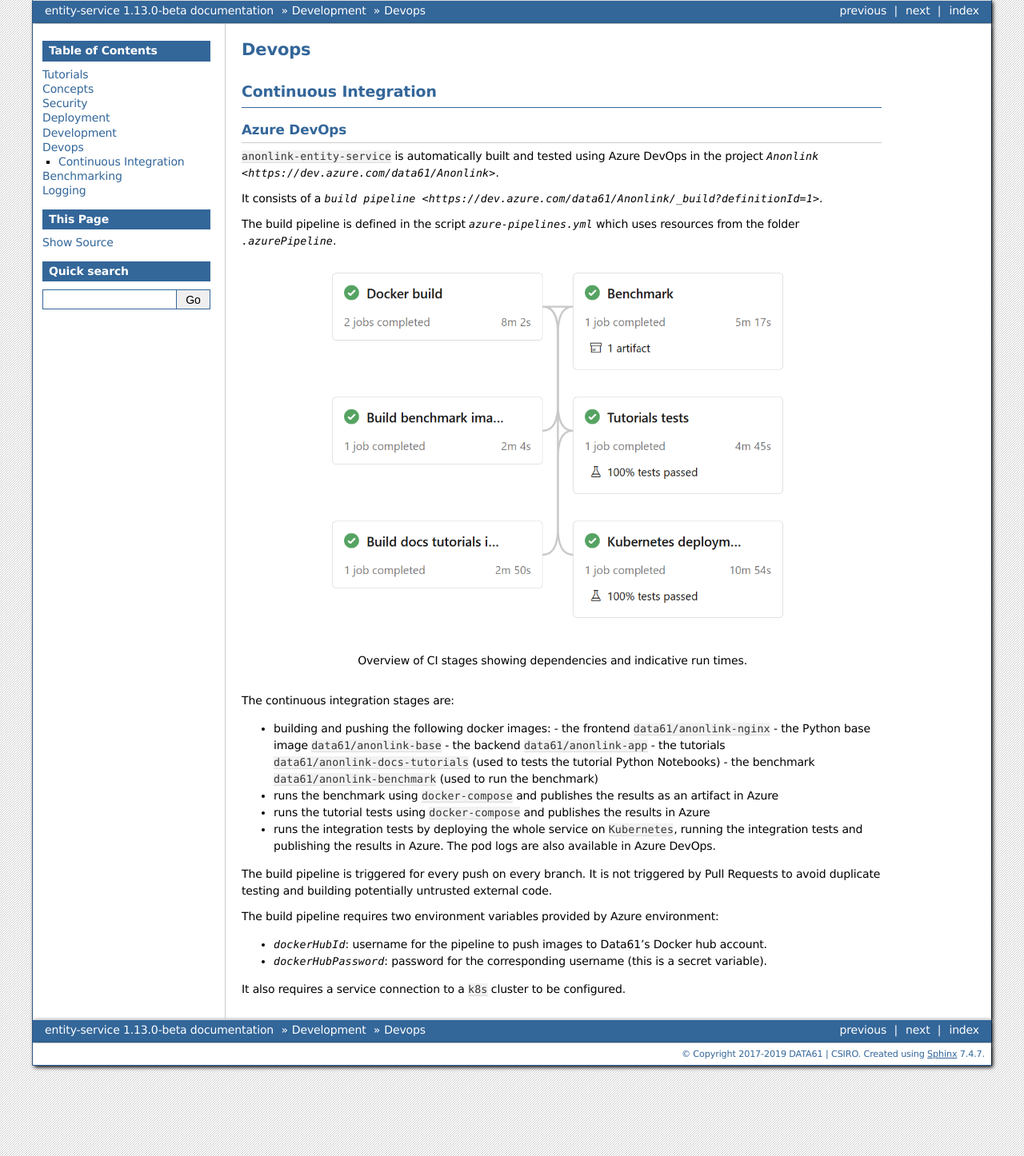
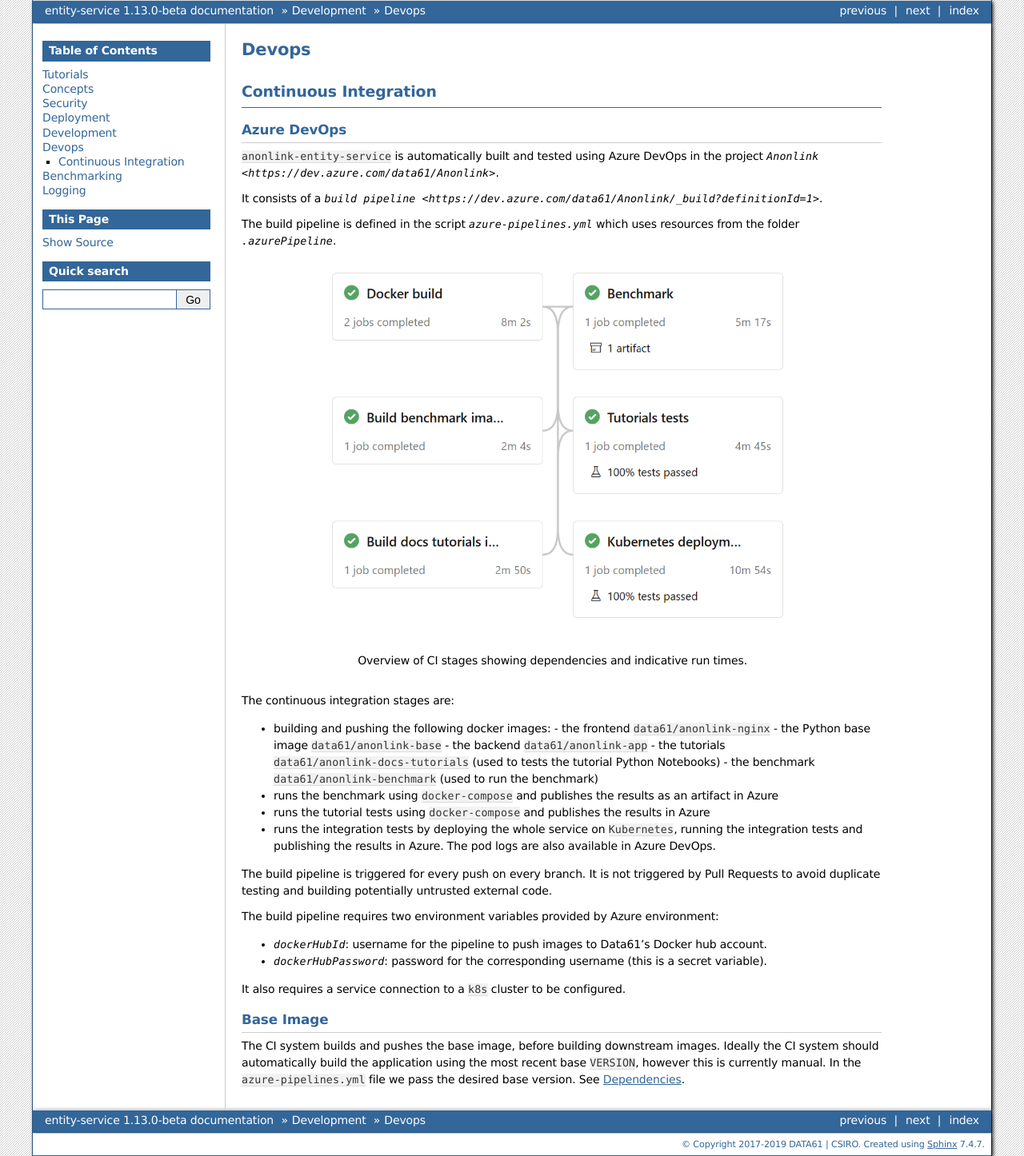
Before and after one commit to data61/anonlink-entity-service, a Sphinx documentation site: the page built from docs/devops.rst, in a window 1280 px wide. Shown: the whole page at 80% size. Built offline with Sphinx 7.4.7, drawn with Linux system fonts in a browser that asks for light colours; formulas are drawn with MathJax 3.

Commit message:
Update devops docs

```diff
--- a/docs/development.rst
+++ b/docs/development.rst
@@ -36,6 +36,8 @@
 one machine - by default all cores will be used for computing similarity
 scores and encrypting the mask vector.
 
+.. _dev-dependencies:
+
 Dependencies
 ~~~~~~~~~~~~
 
--- a/docs/devops.rst
+++ b/docs/devops.rst
@@ -46,3 +46,11 @@
 - `dockerHubPassword`: password for the corresponding username (this is a secret variable).
 
 It also requires a service connection to a ``k8s`` cluster to be configured.
+
+Base Image
+~~~~~~~~~~
+
+The CI system builds and pushes the base image, before building downstream images. Ideally the CI
+system should automatically build the application using the most recent base ``VERSION``,
+however this is currently manual. In the ``azure-pipelines.yml`` file we pass the desired base
+version. See :ref:`dev-dependencies`.
```
Also changed, not shown: other parts of docs/development.rst (+0 -2 lines).
